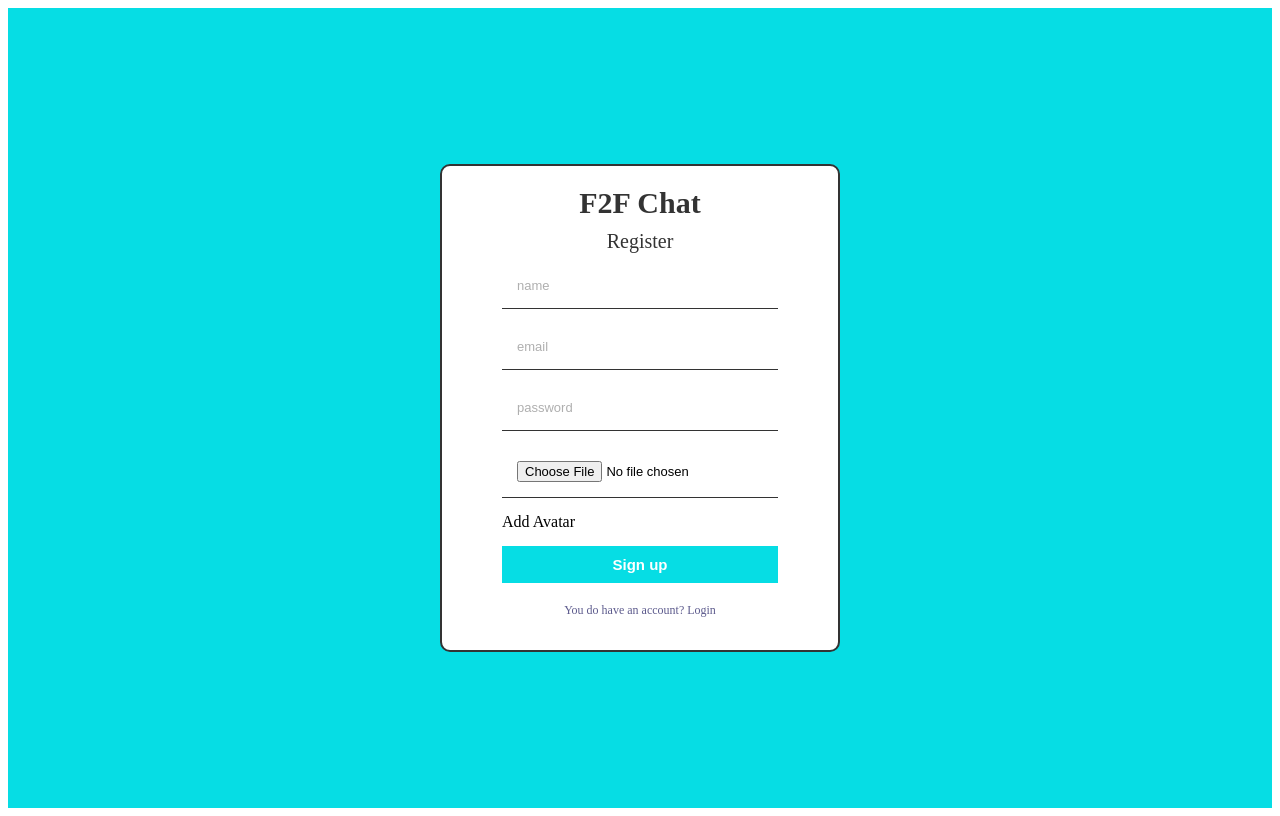
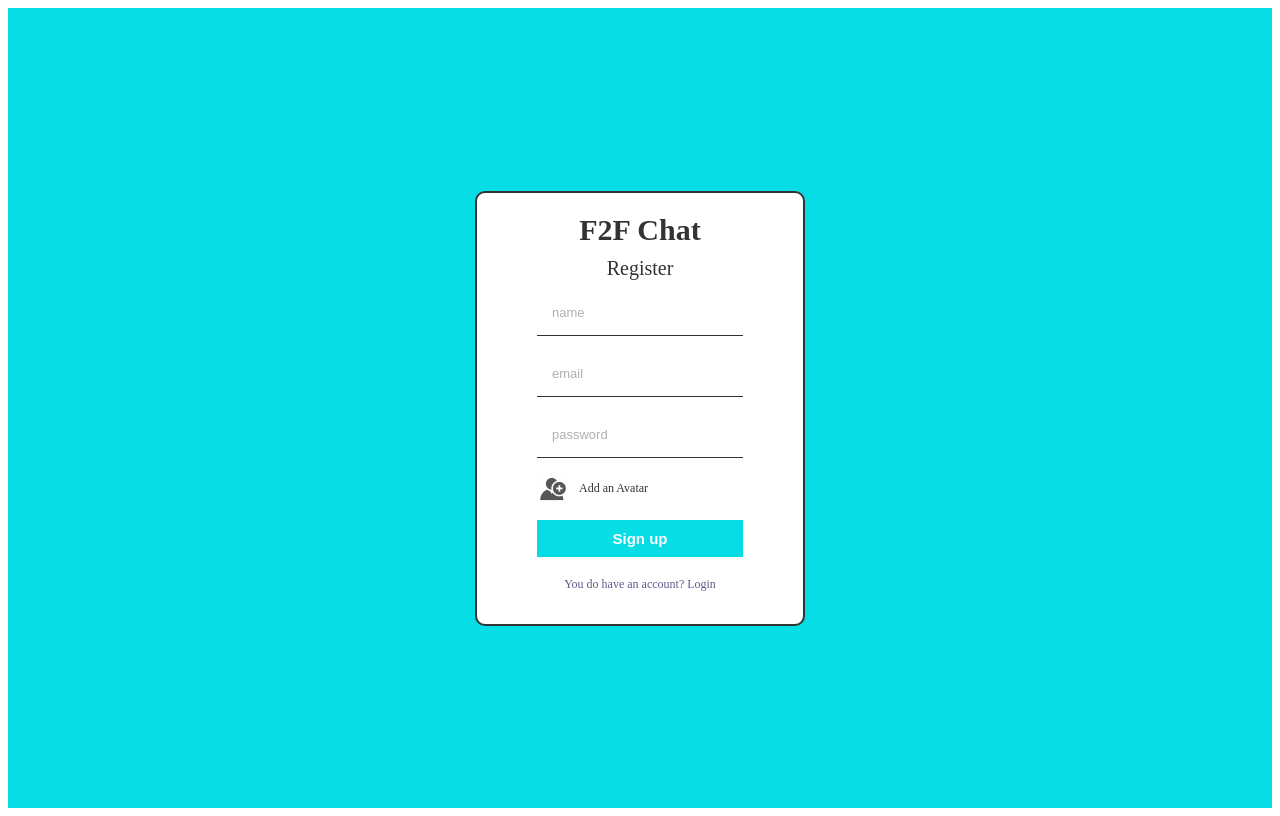
Before and after one commit to RosenGeorgievvv/React-blog-system, a React (Vite) app: page / in a window 1280 px wide. Built offline with nearby package versions, Linux system fonts and the light colour scheme.

Commit message:
Register form improved

```diff
--- a/src/pages/Register.jsx
+++ b/src/pages/Register.jsx
@@ -1,4 +1,5 @@
 import React from 'react'
+import addAvatar from '../assets/addAvatar.png';
 
 const Register = () => {
   return (
@@ -10,8 +11,11 @@
                 <input type='text' placeholder='name'/>
                 <input type='email' placeholder='email'/>
                 <input type='password' placeholder='password'/>
-                <input type='file' />
-                 <label htmlFor='file'>Add Avatar</label>
+                <input style={{display: 'none'}} type='file' id='file' />
+                 <label htmlFor='file'>
+                    <img src={addAvatar} alt="avatar" />
+                 <span>Add an Avatar</span>
+                 </label>
                 <button>Sign up</button>
             </form>
             <p>You do have an account? Login</p>
--- a/src/styles.scss
+++ b/src/styles.scss
@@ -48,6 +48,17 @@
         padding: 10px;
         font-size: 15px;
       }
+      label{
+        display: flex;
+        align-items: center;
+        gap: 10px;
+        color: #333;
+        font-size: 12px;
+        cursor: pointer;
+        img{
+            width: 32px;
+        }
+      }
     }
     p{
         color: #5d5b8d;
```
